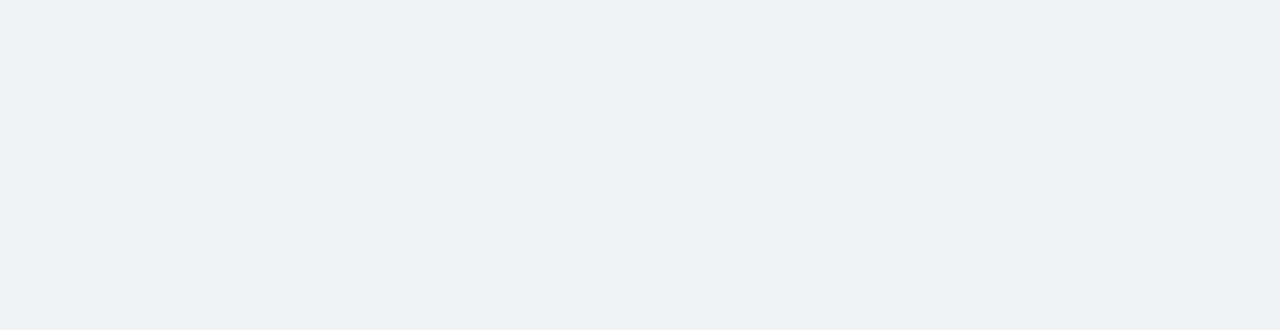
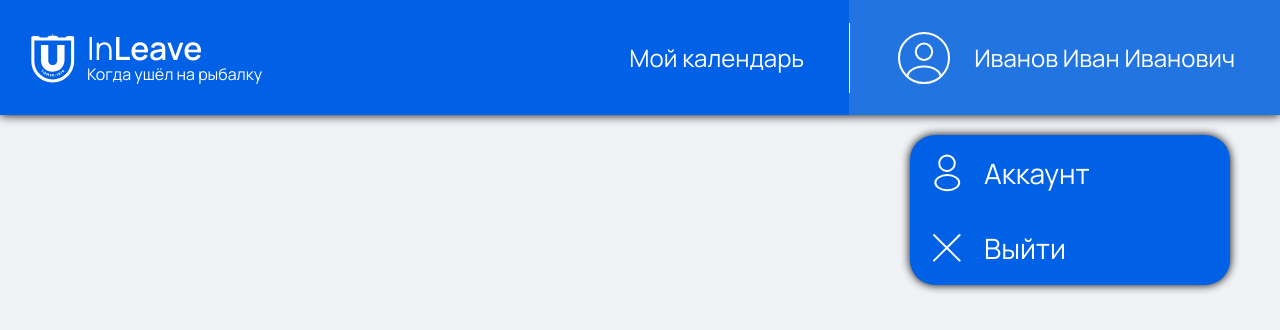
Before and after one commit to IvanKobtsev/InLeave, a React (Vite) app: page /calendar/my in a window 1280 px wide. Shown: the top 330 px of the page. Built offline with nearby package versions, Linux system fonts and the light colour scheme.

Commit message:
Routing and fully operational navbar

```diff
--- a/index.html
+++ b/index.html
@@ -4,6 +4,9 @@
     <meta charset="UTF-8" />
 <!--    <link rel="icon" type="image/svg+xml" href="/vite.svg" />-->
     <meta name="viewport" content="width=device-width, initial-scale=1.0" />
+    <link rel="preconnect" href="https://fonts.googleapis.com">
+    <link rel="preconnect" href="https://fonts.gstatic.com" crossorigin>
+    <link href="https://fonts.googleapis.com/css2?family=Inter:ital,opsz,wght@0,14..32,100..900;1,14..32,100..900&family=Manrope:wght@200..800&display=swap" rel="stylesheet">
     <title>InLeave</title>
   </head>
   <body>
--- a/package.json
+++ b/package.json
@@ -12,7 +12,8 @@
   "dependencies": {
     "prettier": "^3.5.2",
     "react": "^19.0.0",
-    "react-dom": "^19.0.0"
+    "react-dom": "^19.0.0",
+    "react-router-dom": "^7.2.0"
   },
   "devDependencies": {
     "@eslint/js": "^9.19.0",
--- a/src/App.tsx
+++ b/src/App.tsx
@@ -1,5 +1,16 @@
+import { BrowserRouter as Router, Routes, Route } from "react-router-dom";
+import MyCalendar from "./pages/MyCalendar.tsx";
+import NotFound from "./pages/NotFound.tsx";
+
 function App() {
-  return <></>;
+  return (
+    <Router>
+      <Routes>
+        <Route path="/calendar/my" element={<MyCalendar />} />
+        <Route path="/*" element={<NotFound />} />
+      </Routes>
+    </Router>
+  );
 }
 
 export default App;
--- /dev/null
+++ b/src/components/Navbar.tsx
@@ -0,0 +1,64 @@
+import styles from "../styles/Navbar.module.scss";
+import { Link } from "react-router-dom";
+import { useEffect, useRef, useState } from "react";
+
+export default function Navbar() {
+  const [isAccountButtonsHidden, setIsAccountButtonsHidden] = useState(false);
+
+  const menuRef = useRef<HTMLButtonElement>(null);
+
+  useEffect(() => {
+    function handleClickOutside(event: MouseEvent) {
+      if (menuRef.current && !menuRef.current.contains(event.target as Node)) {
+        setIsAccountButtonsHidden(true);
+      }
+    }
+
+    document.addEventListener("click", handleClickOutside);
+    return () => document.removeEventListener("click", handleClickOutside);
+  }, []);
+
+  return (
+    <div className={styles.Navbar}>
+      <Link to="/" className={styles.logoWrapper}>
+        <div className={styles.logo}></div>
+        <div className={styles.logoTitles}>
+          <div className={styles.title}>
+            In<span className={styles.titleBold}>Leave</span>
+          </div>
+          <div className={styles.subTitle}>Когда ушёл на рыбалку</div>
+        </div>
+      </Link>
+      <div className={styles.buttonsWrapper}>
+        <Link to={"/calendar/my"} id="MyCalendar" className={styles.button}>
+          Мой календарь
+        </Link>
+        <button
+          ref={menuRef}
+          onClick={() => setIsAccountButtonsHidden(!isAccountButtonsHidden)}
+          id="Profile"
+          className={`${styles.profileButton} ${styles.button} ${isAccountButtonsHidden ? "" : styles.active}`}
+        >
+          <div className={styles.profileIcon}></div>
+          Иванов Иван Иванович
+        </button>
+      </div>
+      <div
+        className={`${styles.accountButtonsWrapper} ${isAccountButtonsHidden ? styles.hidden : ""}`}
+      >
+        <Link
+          to={"/account"}
+          className={`${styles.button} ${styles.myAccountButton}`}
+        >
+          Аккаунт
+        </Link>
+        <button
+          id="SignOutButton"
+          className={`${styles.button} ${styles.signOutButton}`}
+        >
+          Выйти
+        </button>
+      </div>
+    </div>
+  );
+}
--- a/src/index.css
+++ b/src/index.css
@@ -1,5 +1,5 @@
 :root {
-  font-family: Inter, system-ui, Avenir, Helvetica, Arial, sans-serif;
+  font-family: "Manrope", system-ui, Avenir, Helvetica, Arial, sans-serif;
   line-height: 1.5;
   font-weight: 400;
 
--- /dev/null
+++ b/src/pages/MyCalendar.tsx
@@ -0,0 +1,9 @@
+import Navbar from "../components/Navbar.tsx";
+
+export default function MyCalendar() {
+  return (
+    <>
+      <Navbar />
+    </>
+  );
+}
--- /dev/null
+++ b/src/pages/NotFound.tsx
@@ -0,0 +1,3 @@
+export default function NotFound() {
+  return <>404: Not found</>;
+}
--- /dev/null
+++ b/src/styles/Navbar.module.scss
@@ -0,0 +1,159 @@
+.Navbar {
+  position: fixed;
+  top: 0;
+  left: 0;
+  width: 100vw;
+  height: 115px;
+  background-color: #0060e6;
+  box-shadow: 0 0 10px 0 #000;
+  display: flex;
+  justify-content: space-between;
+  align-items: center;
+
+  .logoWrapper {
+    display: flex;
+    justify-content: center;
+    align-items: center;
+    cursor: pointer;
+    text-decoration: none !important;
+
+    .logo {
+      background: url("../assets/svg/tsu-icon.svg") center center;
+      -webkit-background-size: 49px 56px;
+      background-size: 49px 56px;
+      width: 49px;
+      height: 56px;
+      margin-left: 28px;
+    }
+
+    .logoTitles {
+      color: #fff;
+      display: flex;
+      flex-direction: column;
+      justify-content: center;
+      align-items: flex-start;
+      margin-left: 10px;
+      translate: 0 2px;
+
+      .title {
+        font-size: 32px;
+      }
+
+      .titleBold {
+        font-weight: 600;
+      }
+
+      .subTitle {
+        font-size: 16px;
+        translate: 0 -10px;
+      }
+    }
+  }
+
+  .button {
+    position: relative;
+    width: fit-content;
+    height: 100%;
+    padding: 0 45px;
+    border: none;
+    background: none;
+    display: flex;
+    justify-content: center;
+    align-items: center;
+    cursor: pointer;
+    text-decoration: none;
+    color: #fff;
+    font-family: "Manrope", sans-serif;
+    font-size: 24px;
+    transition: 0.2s all;
+
+    &:hover {
+      background-color: #0f6ae2;
+    }
+
+    &:active {
+      filter: brightness(1.1);
+    }
+  }
+
+  .buttonsWrapper {
+    display: flex;
+    justify-content: center;
+    align-items: center;
+    height: 100%;
+
+    .button {
+      &::before {
+        content: "";
+        position: absolute;
+        top: 50%;
+        left: 0;
+        width: 1px;
+        height: 70px;
+        background: #fff;
+        translate: 0 -50%;
+      }
+
+      &:first-child::before {
+        display: none;
+      }
+    }
+
+    .profileIcon {
+      background: url("../assets/svg/profile-circle.svg") center center;
+      -webkit-background-size: contain;
+      background-size: contain;
+      width: 60px;
+      height: 60px;
+      margin-right: 20px;
+    }
+
+    .active {
+      background-color: #2275e0;
+    }
+  }
+
+  .accountButtonsWrapper {
+    position: absolute;
+    right: 50px;
+    bottom: -170px;
+    height: fit-content;
+    width: 320px;
+    background-color: #0060e6;
+    -webkit-border-radius: 25px;
+    -moz-border-radius: 25px;
+    border-radius: 25px;
+    overflow: hidden;
+    box-shadow: 0 0 10px 0 #000;
+    transition: 0.4s all;
+
+    &.hidden {
+      pointer-events: none;
+      opacity: 0;
+      translate: 0 20px;
+    }
+
+    .button {
+      width: 100%;
+      height: 75px;
+      padding: 0;
+      justify-content: flex-start;
+      font-size: 28px;
+
+      &::before {
+        content: "";
+        width: 42px;
+        height: 42px;
+        margin: 0 16px;
+      }
+    }
+
+    .myAccountButton::before {
+      background: url("../assets/svg/profile.svg");
+    }
+
+    .signOutButton::before {
+      background: url("../assets/svg/close.svg") center center;
+    }
+  }
+}
```
Also changed, not shown: 1 other file (tests, documents, lock files or other folders).
